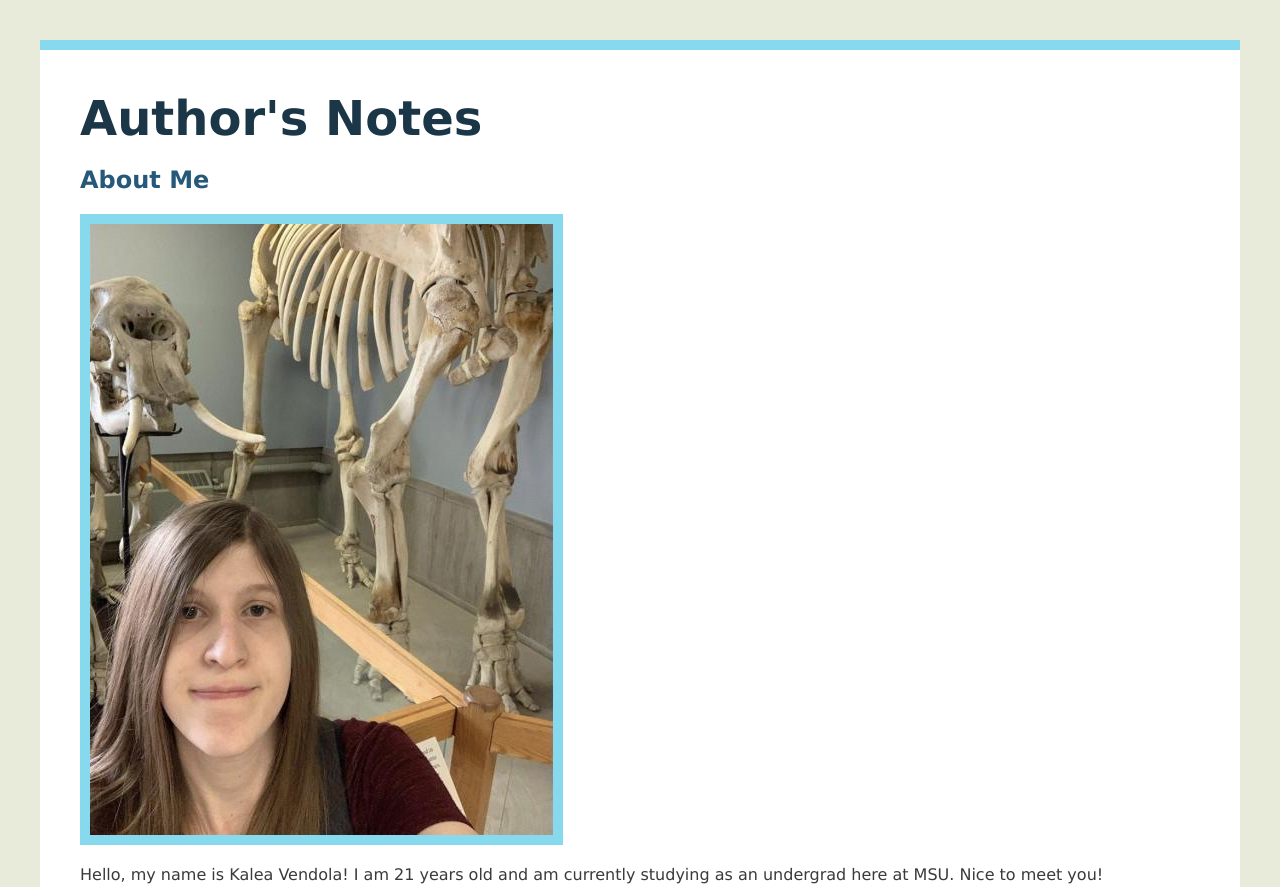
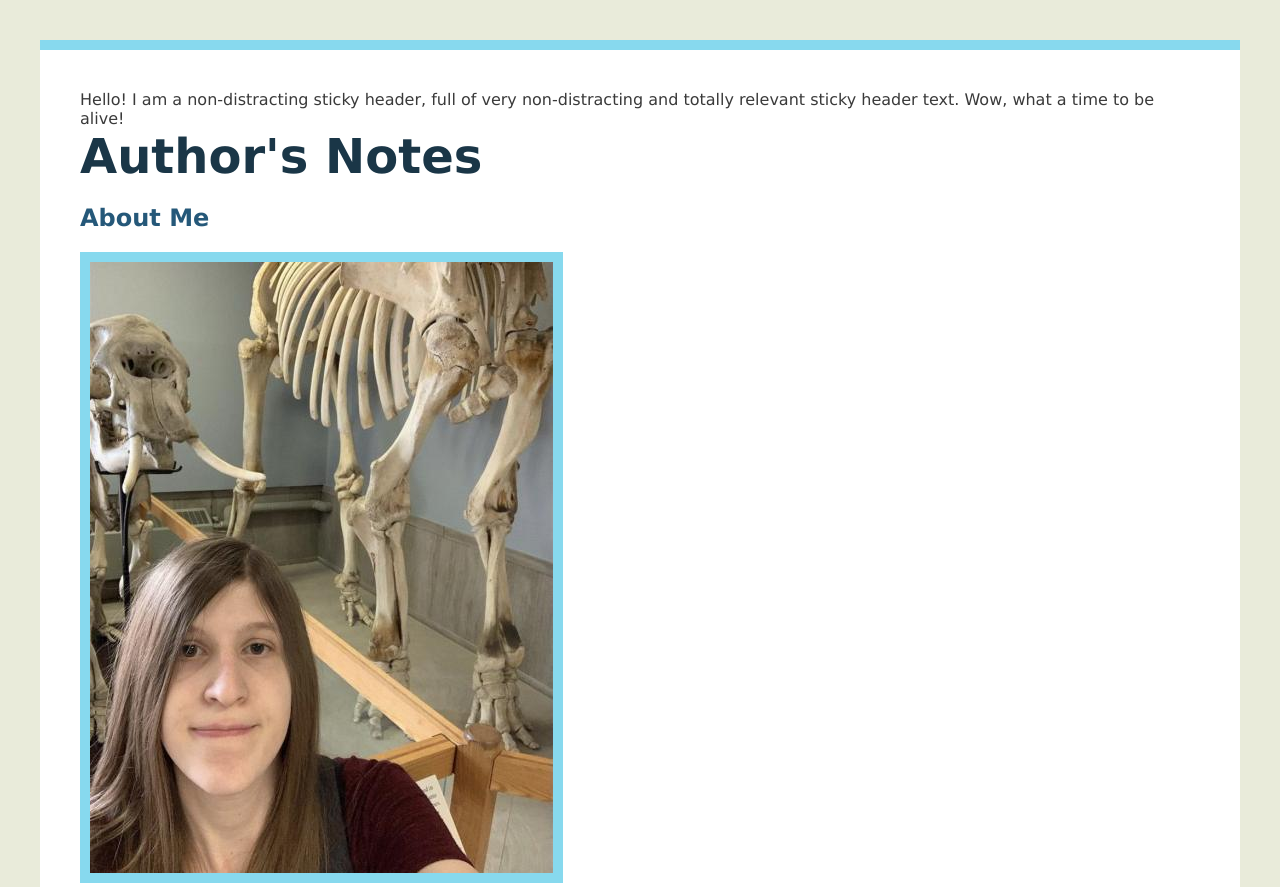
Before and after one commit to vendolak/mi349_blog2, a plain HTML site: page index.html in a window 1280 px wide. Shown: the top 887 px of the page. Drawn offline with Linux system fonts and the light colour scheme.

Commit message:
Update index.html

```diff
--- a/index.html
+++ b/index.html
@@ -8,6 +8,10 @@
     <title>About the Author</title>
 </head>
 <body>
+
+  <div class = "sticky">
+    Hello! I am a non-distracting sticky header, full of very non-distracting and totally relevant sticky header text. Wow, what a time to be alive!
+  </div>
 
 <h1 id = "intro" class = "section-heading">Author's Notes</h1>
 
```
